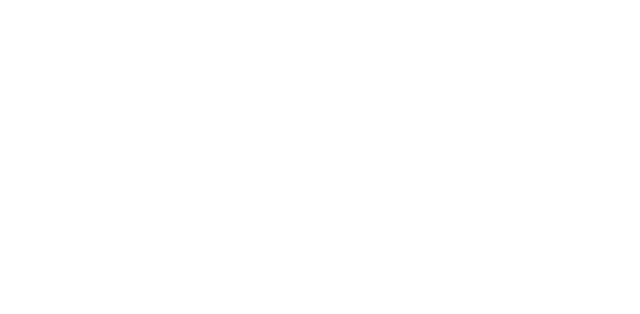
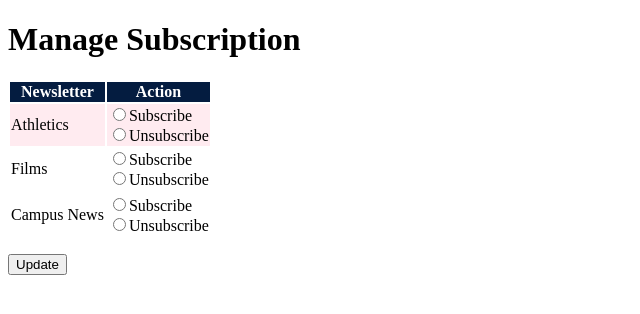
Before and after one commit to lexamarie25/cs319, a plain HTML site: page exercise02/index.html in a window 1280 px wide. Shown: the whole page, without its empty margins (0-640 px from the left). Drawn offline with Linux system fonts and the light colour scheme.

Commit message:
excercise 02
demo

```diff
--- a/exercise02/index.html
+++ b/exercise02/index.html
@@ -1,13 +1,43 @@
 <!DOCTYPE html>
-<html>
+<html lang="en">
     <head>
     </head>
         <title>Unit 2 Excercise</title>
         <meta charset="utf-8">
+    <link href="styles.css" rel="stylesheet">
     <body>
-
-
-
+        <h1>Manage Subscription</h1>
+        <form name="subscription" action="#" method="get">
+            <table>
+                <tr>
+                    <th>Newsletter</th>
+                    <th>Action</th>
+                </tr>
+                <tr>
+                    <td>Athletics</td>
+                    <td>
+                        <input type="radio" name="athletics" value="athleticsSubscribe">Subscribe<br>
+                        <input type="radio" name="athletics" value="athleticsUnsubscribe">Unsubscribe
+                    </td>
+                </tr>
+                <tr>
+                    <td>Films</td>
+                    <td>
+                        <input type="radio" name="films" value="filmsSubscribe">Subscribe<br>
+                        <input type="radio" name="films" value="filmsUnsubscribe">Unsubscribe
+                    </td>
+                <tr>
+                </tr>
+                <tr>
+                    <td>Campus News</td>
+                    <td>
+                        <input type="radio" name="campus" value="campusSubscribe">Subscribe<br>
+                        <input type="radio" name="campus" value="campussUnsubscribe">Unsubscribe
+                    </td>
+                </tr>
+            </table>
+            <p><input type="submit" value="Update"></p>
+        </form>
     </body>
 
 </html>
--- /dev/null
+++ b/exercise02/styles.css
@@ -0,0 +1,9 @@
+th{
+    background-color: #041c40;
+    color: white;
+}
+
+tr:nth-child(even){
+    background-color: #ffebf0;
+
+}
```
